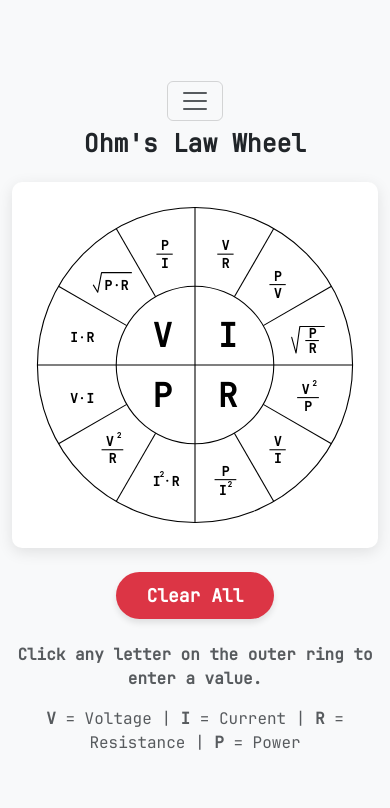
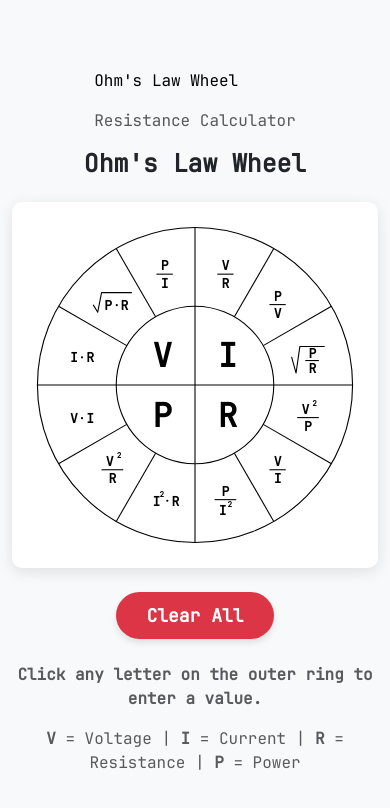
Before and after one commit to wabys32/Physics-Electricity-Calculator, a plain HTML site: page pages/OhmsLawWheel/index.html in a window 390 px wide. Drawn offline with Linux system fonts and the light colour scheme.

Commit message:
Changed navbar, removed navbar button on mobile devices

```diff
--- a/pages/OhmsLawWheel/index.html
+++ b/pages/OhmsLawWheel/index.html
@@ -17,11 +17,7 @@
 <body>
     <nav class="navbar navbar-expand-lg navbar-light bg-light">
         <div class="container-fluid">
-            <button class="navbar-toggler" type="button" data-bs-toggle="collapse" data-bs-target="#navbarNav"
-                aria-controls="navbarNav" aria-expanded="false" aria-label="Toggle navigation">
-                <span class="navbar-toggler-icon"></span>
-            </button>
-            <div class="collapse navbar-collapse" id="navbarNav">
+            <div class="navbar-nav" id="navbarNav">
                 <ul class="navbar-nav">
                     <li class="nav-item">
                         <a class="nav-link active" aria-current="page">Ohm's Law Wheel</a>
```
Also changed, not shown: pages/ResistanceCalculator/resistance.html (+1 -5 lines).
